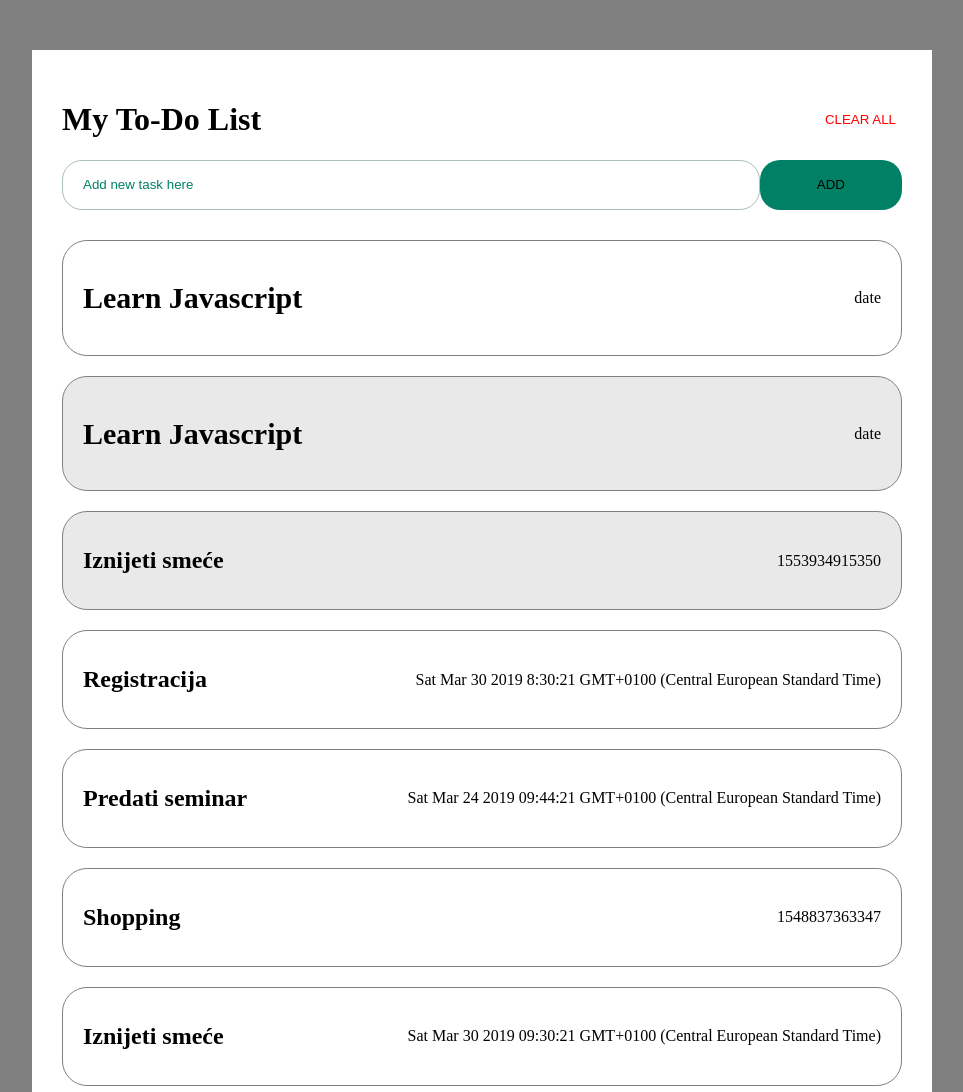
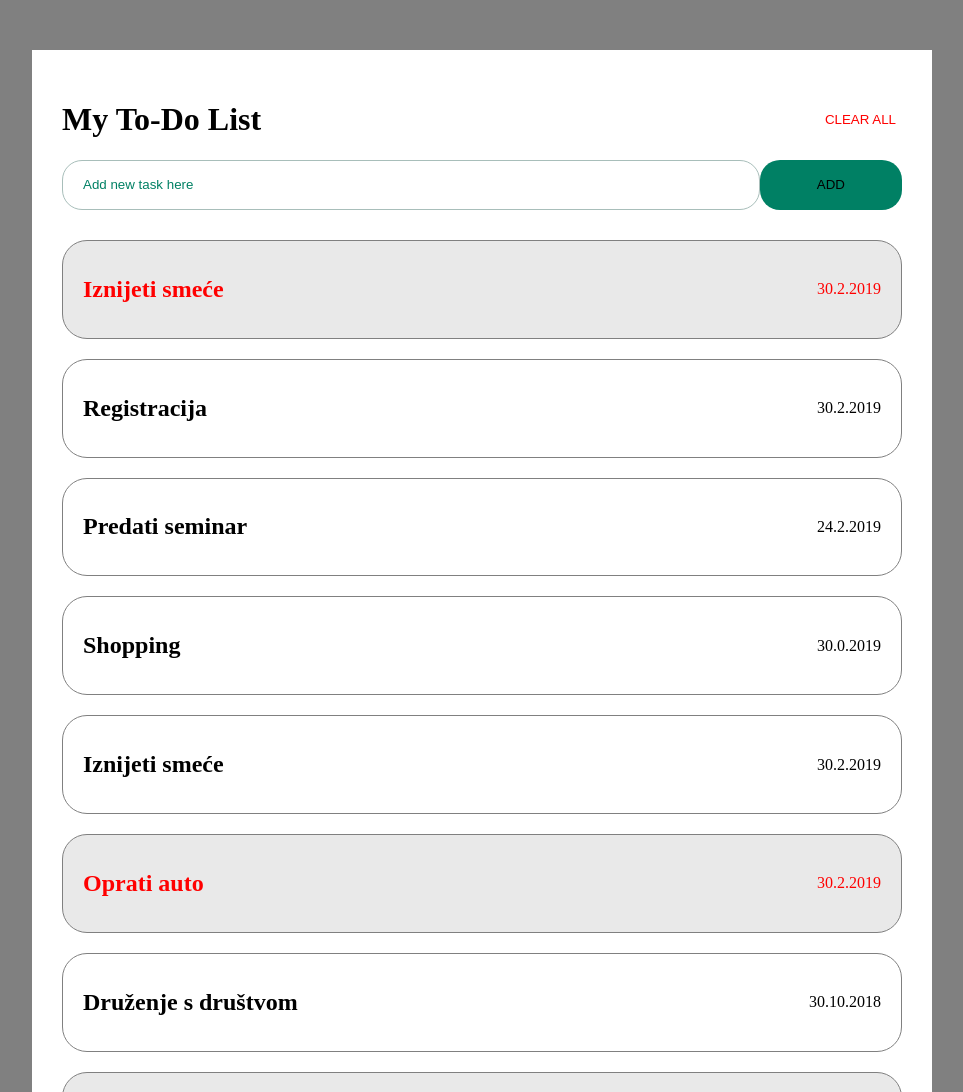
Before and after one commit to markostj/dm-stranica2, a website: page index.html in a window 1280 px wide. Shown: the top 1092 px of the page, without its empty margins (158-1121 px from the left). Drawn offline with Linux system fonts and the light colour scheme.

Commit message:
function realDate added for full date

```diff
--- a/index.html
+++ b/index.html
@@ -24,15 +24,7 @@
         </button>
       </section>
       <div id="js-list" class="list">
-        <div class="item">
-          <h2 class="item__title">Learn Javascript</h2>
-          <p class="item__date">date</p>
         </div>
-        <div class="item item-finished">
-            <h2 class="item__title">Learn Javascript</h2>
-            <p class="item__date">date</p>
-          </div>
-      </div>
     </main>
     <footer class="footer"></footer>
   </body>
--- a/main.js
+++ b/main.js
@@ -1,7 +1,6 @@
-
     function getJSON(filePath, callback) {
       fetch(filePath)
-      .then(file => file.json())     //ucitat tu datoteku i pretvorit ce string u javascript objekt
+        .then(file => file.json())  //ucitat tu datoteku i pretvorit ce string u javascript objekt
         .then(json => {
           if (callback && typeof callback === 'function') {
             callback(json);
@@ -10,12 +9,12 @@
         .catch(error => console.log(error));
     }
 
-  function renderTodoCards(todoList) {     //todoList je obraden json file
+    function renderTodoCards(todoList) {       //todoList je obraden json file
       const listElement = document.getElementById('js-list');
       const { todos } = todoList;
 
       todos.forEach(item => {
-      listElement.innerHTML += renderToDoItem(item);
+        listElement.innerHTML += renderToDoItem(item);  // imeNeko.innerHTML ubacivanje
       });
     }
 
@@ -24,8 +23,11 @@
 
       return `<div class="${completed ? 'item item-finished' : 'item'}">
         <h2 class="item-title">${title}</h2>
-      <p class="item-date">${date}</p>
+        <p class="item-date">${realDate(date)}</p>
       </div>`;
     }
 
-    //imeNeko.innerHTML dodavanje
+function realDate(date){
+  const dateObj = new Date(date);
+  return `${dateObj.getDate(date)}.${dateObj.getMonth(date)}.${dateObj.getFullYear(date)}`
+   }
--- a/style.css
+++ b/style.css
@@ -74,4 +74,5 @@ html {
 }
 .item-finished {
   background-color: #e9e9e9;
+  color:red;
 }
```
Also changed, not shown: 1 other file. Lines whose indentation alone changed are shown as unchanged.
